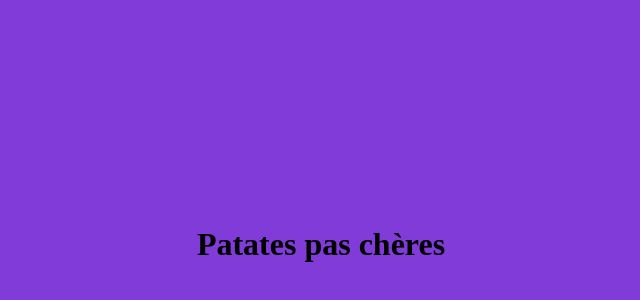
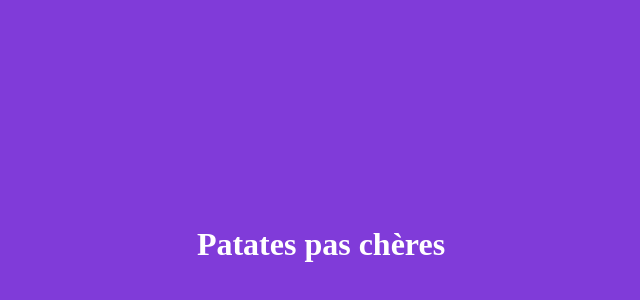
Before and after one commit to MaxDgst/patatesPasCheres, a plain HTML site: page index.html in a window 1280 px wide. Shown: the part 48-348 px from the top of the page, without its empty margins (319-959 px from the left). Drawn offline with Linux system fonts and the light colour scheme.

Commit message:
modif couleur grand titre

```diff
--- a/index.html
+++ b/index.html
@@ -5,6 +5,6 @@
         <title></title>
     </head>
     <body style="background-color:#803BD9">
-        <h1 style="padding-top:20%; padding-bottom:20%; text-align:center;">Patates pas chères</h1>
+        <h1 style="padding-top:20%; padding-bottom:20%; text-align:center;color:#FFFFFF">Patates pas chères</h1>
     </body>
 </html>
```
